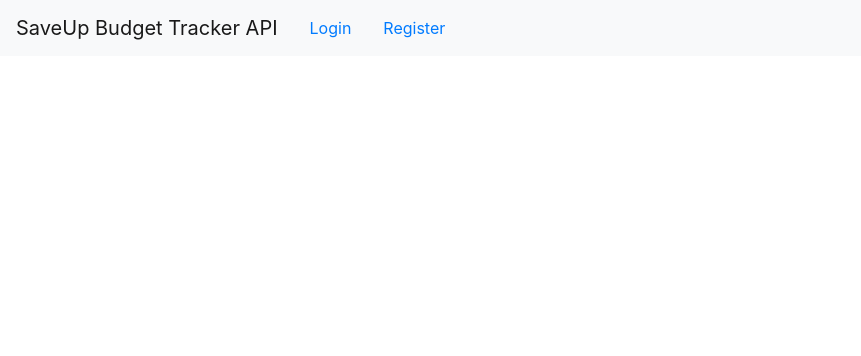
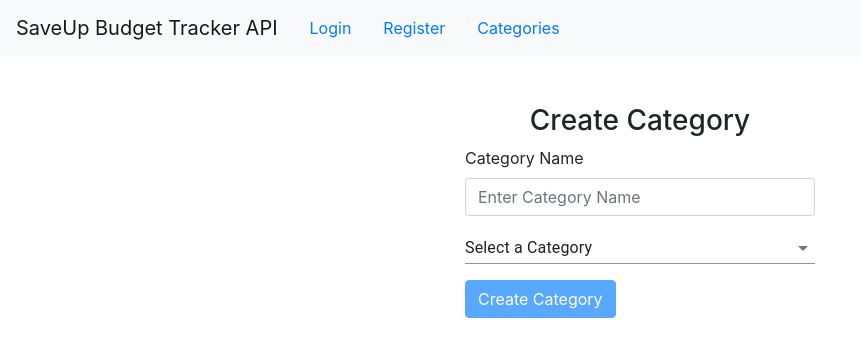
Before and after one commit to gisellmoros/budget-tracker-api-saveup, a React (Create React App) app: page /categories in a window 1280 px wide. Shown: the top 356 px of the page, without its empty margins (0-861 px from the left). Built offline with nearby package versions, Linux system fonts and the light colour scheme.

Commit message:
includes day 2 capstone 3 AM updates

```diff
--- a/src/App.js
+++ b/src/App.js
@@ -1,6 +1,7 @@
 import {useState} from 'react'
 import Register from 'pages/register'
 import  Login from 'pages/login'
+import  Categories from 'pages/addCategories'
 import './App.css'
 import {UserProvider} from 'userContext'
 import {Route,Switch} from 'react-router-dom'
@@ -12,7 +13,7 @@ function App () {
 
   const [user,setUser] = useState({
     email: localStorage.getItem('email'),
-    isAdmin: localStorage.getItem('isAdmin') === "true"
+    isAdmin: localStorage.getItem('isAdmin') === "false"
  })
 
 return(
@@ -23,6 +24,7 @@ return(
             <Switch>
               <Route exact path='/login' component={Login}/>
               <Route exact path='/register' component={Register}/>
+              <Route exact path='/categories' component={Categories}/>
             </Switch>
         </Container>
   </Router>
--- a/src/components/AppNavBar.js
+++ b/src/components/AppNavBar.js
@@ -16,6 +16,7 @@ export default function NavBar() {
 			<Navbar.Collapse id="basic-navbar-nav">
 						<Nav.Link as={NavLink} to="/login">Login</Nav.Link>
 						<Nav.Link as={NavLink} to="/register">Register</Nav.Link>
+						<Nav.Link as={NavLink} to="/categories">Categories</Nav.Link>
 			</Navbar.Collapse>
 
 		</Navbar>
--- /dev/null
+++ b/src/pages/addCategories.js
@@ -0,0 +1,91 @@
+import React, {useState,useEffect,useContext} from 'react'
+import {Form,Button,Dropdown,Row,Col} from 'react-bootstrap'
+import Swal from 'sweetalert2'
+import UserContext from "userContext"
+import {Select, MenuItem} from '@material-ui/core'
+
+
+export default function Categories () {
+	const { user } = useContext(UserContext)
+	const [name,setName] = useState("")
+	const [type, setType] = useState("")
+	const [isActive,setIsActive] = useState(true)
+
+	useEffect(()=> {
+	if((name !== "" && type !== "")){
+		setIsActive(true)
+	} else {
+		setIsActive(false)
+	}
+},[name,type])
+
+	function addCategory (e) {
+		e.preventDefault ()
+
+		fetch('http://localhost:4000/api/categories',{
+		method: 'POST',
+		headers: {
+			'Authorization': `Bearer ${localStorage.getItem("token")}`,
+			'Content-Type': 'application/json'
+		},
+		body: JSON.stringify({
+			name: name,
+			type: type,
+		})
+		})
+		.then(res => res.json())
+		.then(data => {
+			console.log(data)
+		Swal.fire({
+		icon: "success",
+		title: "Category created successfully.",
+		text: "Category List is now updated!"
+	})
+
+		})
+	setName("")
+	setType("")
+	}
+
+	return(
+<Row className="mt-5">
+<Col xs={12} md={4} className="m-auto mt-5">
+
+			<h3 className="text-center">Create Category</h3>
+			<Form onSubmit={e => addCategory(e)}>
+		<Form.Group>
+			<Form.Label>Category Name</Form.Label>
+			<Form.Control
+			type="text"
+			placeholder="Enter Category Name"
+			value={name}
+			onChange={e=>{setName(e.target.value)}}required/>
+		</Form.Group>
+		<Form.Group>
+			<Select
+			className="w-100"
+			displayEmpty
+			value={type}
+			onChange={e=>{setType(e.target.value)}}required
+			>
+				<MenuItem value="">Select a Category</MenuItem>
+				<MenuItem value="Income">Income</MenuItem>
+				<MenuItem value="Expense">Expense</MenuItem>
+			</Select>
+		</Form.Group>
+		{
+			user.email
+			?
+			<Button variant="primary" type="submit">Create Category</Button>
+			:
+			<Button variant="primary" type="submit" disabled>Create Category</Button>
+		}
+	</Form>
+	</Col>
+</Row>
+		)
+
+
+
+
+}
--- a/src/pages/login.js
+++ b/src/pages/login.js
@@ -3,7 +3,9 @@ import UserContext from 'userContext'
 import { InputGroup, Button, Row, Col, Card, FormControl } from "react-bootstrap";
 import Swal from "sweetalert2";
 import { Email, Lock } from "@material-ui/icons";
+import { Button as LoginBtn } from '@material-ui/core';
 import './style.css'
+
 
 export default function Login() {
 	const { user, setUser } = useContext(UserContext);
@@ -104,20 +106,22 @@ return(
 								<InputGroup.Text><Lock color='primary'/></InputGroup.Text>
 							</InputGroup>
 					{isActive ? (
-						<Button
-						variant="primary"
-						type="submit"
-						className="w-100">
-							Login
-						</Button>
-					) : (
-						<Button
-						variant="primary"
+						<LoginBtn
+						variant="contained"
 						type="submit"
 						className="w-100"
+						color="primary">
+							Login
+						</LoginBtn>
+					) : (
+						<LoginBtn
+						variant="contained"
+						type="submit"
+						className="w-100"
+						color="primary"
 						disabled>
 							Login
-						</Button>
+						</LoginBtn>
 					)}
 				</form>
 			</Card.Body>
```
